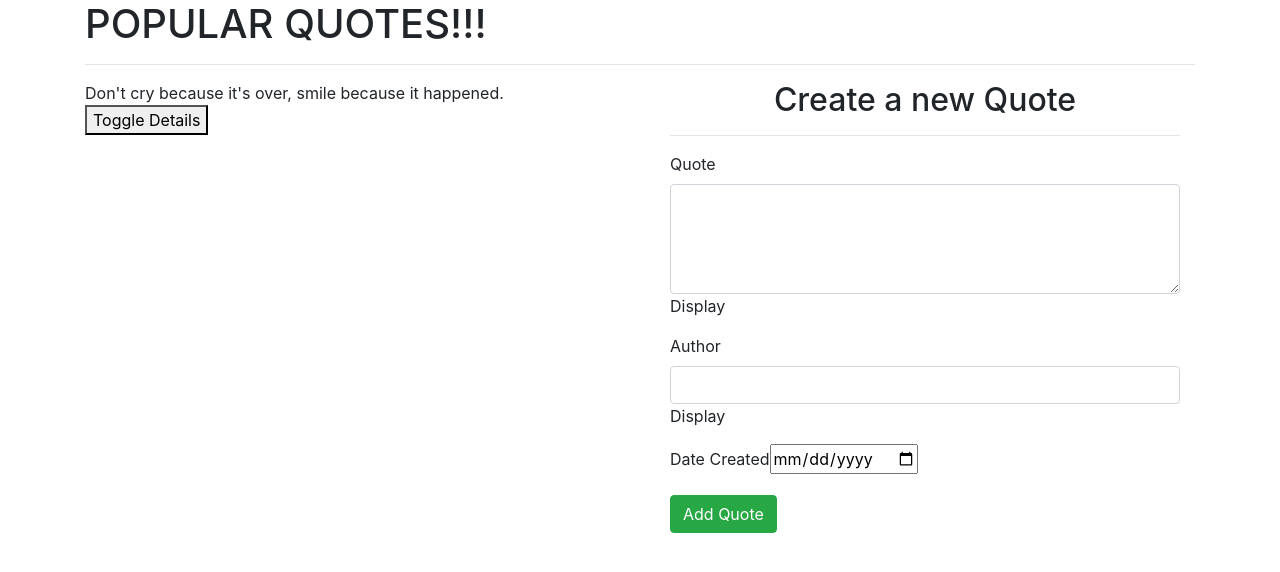
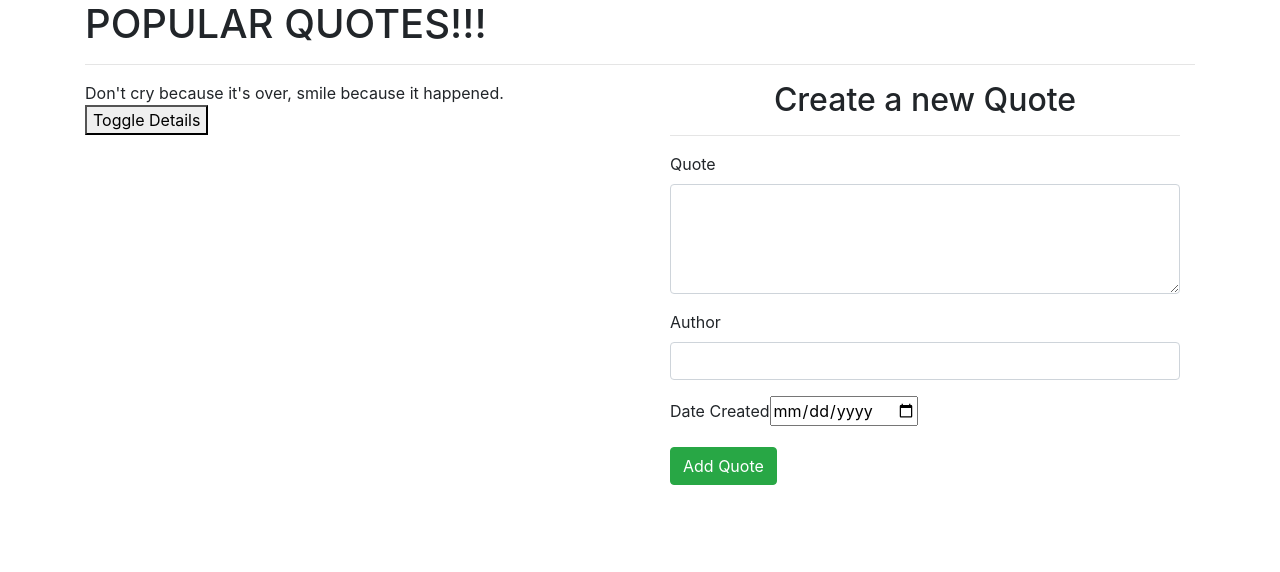
Before and after one commit to Laurent-c4/ANGULAR-IP1-QUOTES, an Angular app: page / in a window 1280 px wide. Shown: the top 572 px of the page. Built offline with nearby package versions, Linux system fonts and the light colour scheme.

Commit message:
Remove display demonstrating two-way data binding

```diff
--- a/src/app/quote-form/quote-form.component.html
+++ b/src/app/quote-form/quote-form.component.html
@@ -10,7 +10,6 @@
         <div [hidden]="quoteText.valid || quoteText.pristine" class="alert alert-danger">
             <p>Quote is required</p>
           </div>
-        Display {{newQuote.quoteText}}
 
     </div>
     <div class="form-group">
@@ -20,7 +19,6 @@
       <div [hidden]="author.valid || author.pristine" class="alert alert-danger">
         <p>Author is required</p>
       </div>
-      Display {{newQuote.author}}
 
     </div>
     <div class="form-group">
--- a/src/app/quote/quote.component.ts
+++ b/src/app/quote/quote.component.ts
@@ -37,7 +37,7 @@ export class QuoteComponent implements OnInit {
 
   dislikeQuote(isDislike, index){
     if (isDislike) {
-      this.quotes[index].downvotes-=1;
+      this.quotes[index].downvotes+=1;
     }
   }
 
```
